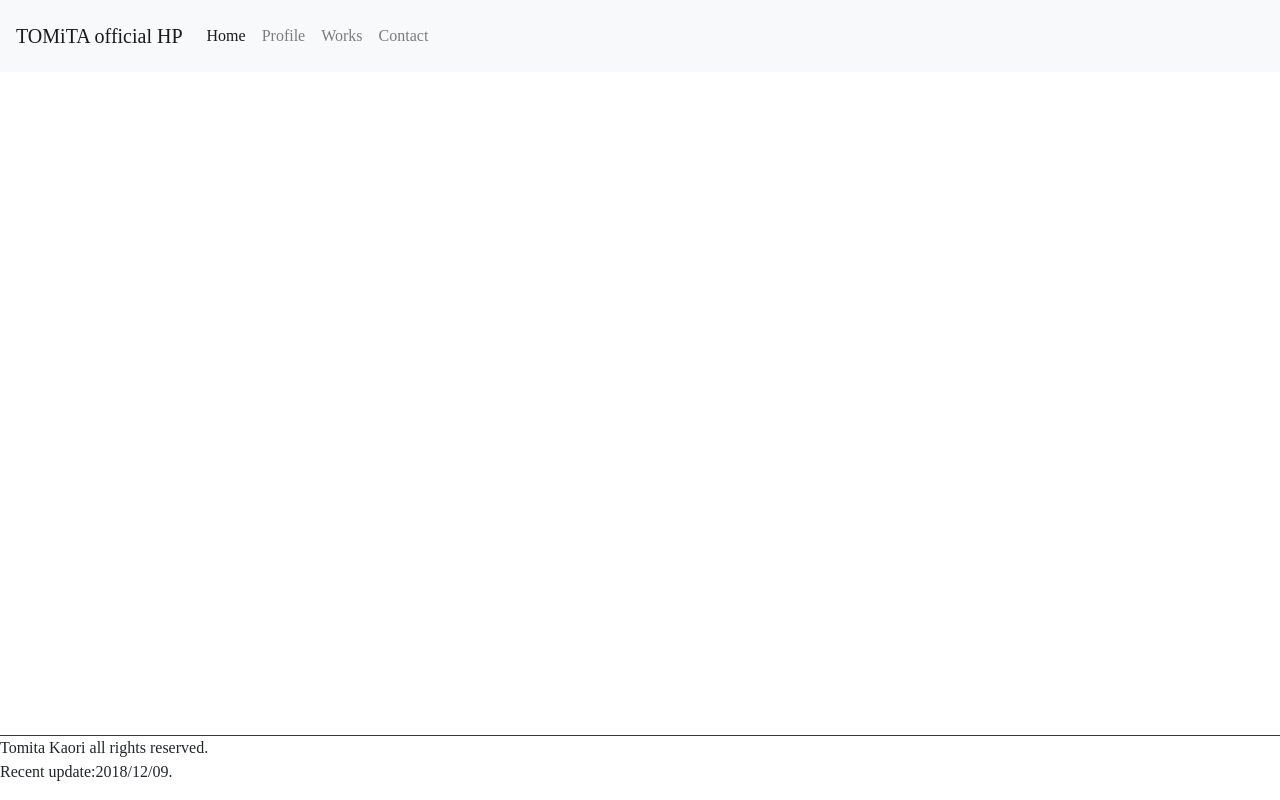
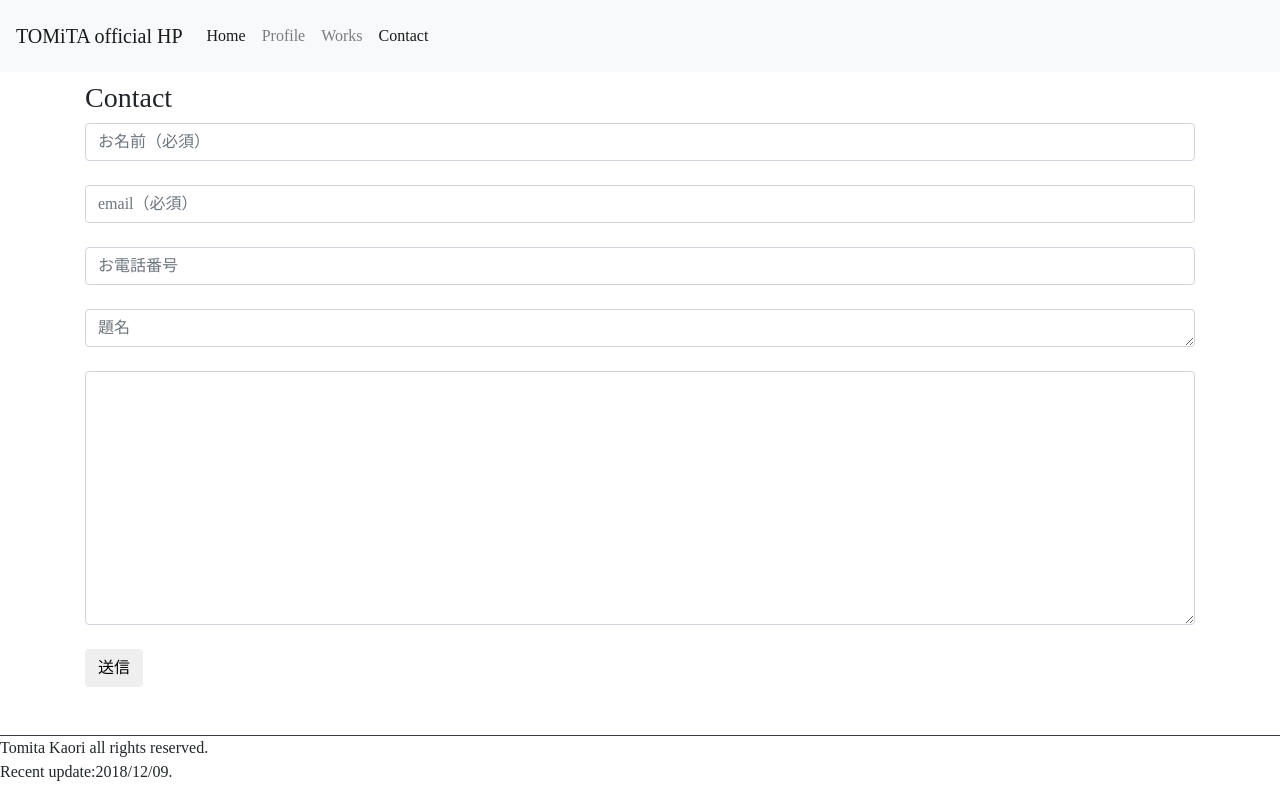
Before and after one commit to creatio313/tomitahp, a website: page contact.html in a window 1280 px wide. Drawn offline with nearby package versions, Linux system fonts and the light colour scheme.

Commit message:
コンタクトフォームの追加
必要項目や、「これは選択肢にしたい」等あったら言って下さい。

わりと融通が利くようです。
https://getbootstrap.com/docs/4.1/components/forms/

```diff
--- a/contact.html
+++ b/contact.html
@@ -56,7 +56,7 @@
 		  <div class="collapse navbar-collapse" id="navbarNav">
 			<ul class="navbar-nav">
 			  <li class="nav-item active">
-				<a class="nav-link" href="index.html">Home <span class="sr-only">(current)</span></a>
+				<a class="nav-link" href="index.html">Home</a>
 			  </li>
 			  <li class="nav-item">
 				<a class="nav-link" href="profile.html">Profile</a>
@@ -64,8 +64,8 @@
 			  <li class="nav-item">
 				<a class="nav-link" href="works.html">Works</a>
 			  </li>
-			  <li class="nav-item">
-				<a class="nav-link" href="contact.html">Contact</a>
+			  <li class="nav-item active">
+				<a class="nav-link" href="contact.html">Contact <span class="sr-only">(current)</span></a>
 			  </li>
 			</ul>
 		  </div>
@@ -73,6 +73,20 @@
 	</header>
 	<main class="border-top border-dark">
 		<section class="container">
+
+			  <div class="row">
+		  		<div class="col-12">
+				<h3>Contact</h3>
+				  <form id="mail" action="form.php" method="post">
+					<input type="text" name="Name" class="form-control" placeholder="お名前（必須）" required><br>
+					<input type="email" name="Mail" class="form-control" placeholder="email（必須）" required><br>
+					<input type="tel" name="Tel" class="form-control" placeholder="お電話番号"><br>
+					<textarea name="subject" class="form-control" rows="1" placeholder="題名"></textarea><br>
+					<textarea name="Naiyou" class="form-control" rows="10"></textarea><br>
+					<button type="submit" class="btn">送信</button>
+		    		</form>
+			  	</div>
+			  </div>
 		</section>
 	</main>
 
--- a/style.css
+++ b/style.css
@@ -6,5 +6,5 @@ body{
 	/* adding-top: 50px; */
 }
 main{
-	padding: 30px;
+	padding-top: 80px;
 }
```
Also changed, not shown: index.html (+3 -3 lines).
